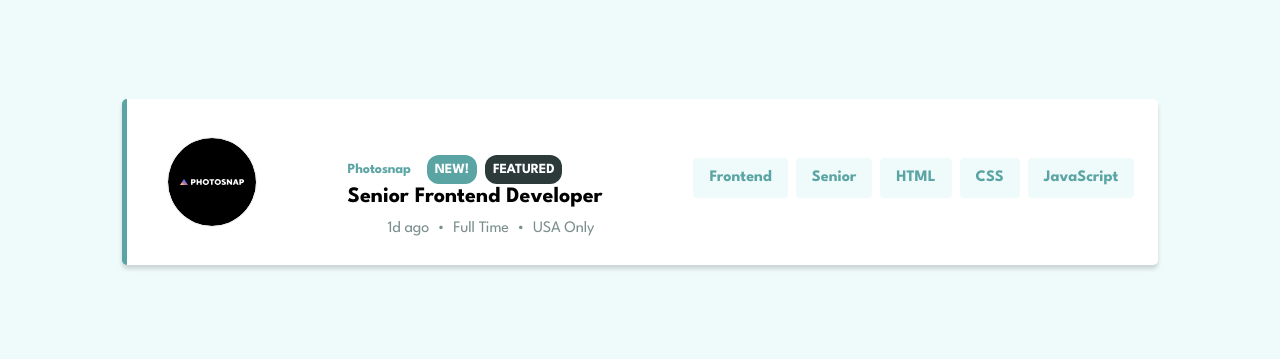
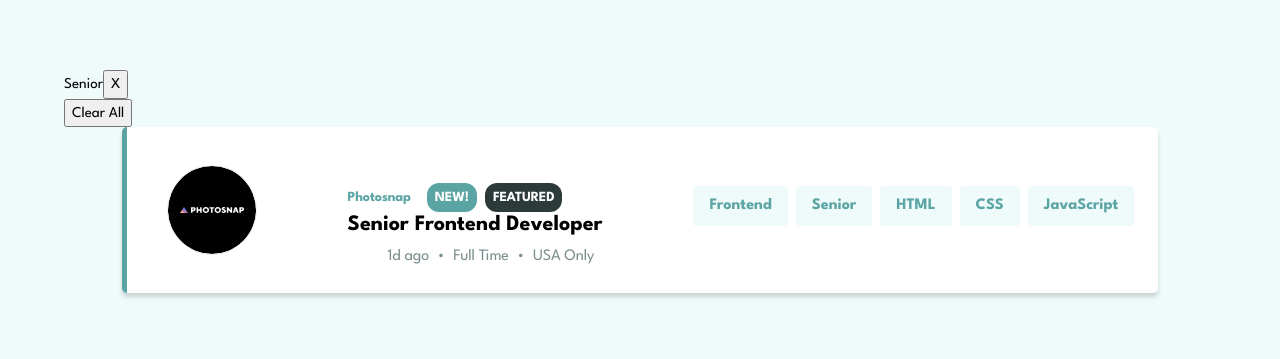
Before and after one commit to furkanssarri/job-listings-with-filtering, a React (Vite) app: page / in a window 1280 px wide. Both pictures are taken after a click on the button "Senior". Shown: the part 296-655 px from the top of the page. Built offline with nearby package versions, Linux system fonts and the light colour scheme.

Commit message:
feat: add filter remove & clear all filters functionality

```diff
--- a/src/App.jsx
+++ b/src/App.jsx
@@ -13,6 +13,16 @@ function App() {
     }
   };
 
+  const handleRemoveFilter = (filter) => {
+    if (filter) {
+      setFilters(filters.filter((f) => f !== filter));
+    }
+  };
+
+  const handleClearAllFilters = () => {
+    setFilters([]);
+  };
+
   useEffect(() => {
     console.log(filters);
   }, [filters]);
@@ -20,7 +30,12 @@ function App() {
   return (
     <>
       <Header />
-      <Main filters={filters} handleAddFilter={handleAddFilter} />
+      <Main
+        filters={filters}
+        handleAddFilter={handleAddFilter}
+        onRemoveFilter={handleRemoveFilter}
+        onClearAllFilters={handleClearAllFilters}
+      />
       <Footer />
     </>
   );
--- /dev/null
+++ b/src/components/Filterbar.jsx
@@ -0,0 +1,33 @@
+const Filterbar = ({ filters, handleRemoveFilter, handleClearAllFilters }) => {
+  return (
+    <div className="filters-wrapper">
+      {filters.map((filter) => (
+        <div key={filter} className="filters">
+          <span className="filter-tag">
+            {filter}
+            <button
+              type="button"
+              className="remove-filter"
+              onClick={() => handleRemoveFilter(filter)}
+            >
+              X
+            </button>
+          </span>
+        </div>
+      ))}
+      <div className="clear-btn">
+        <span className="clear-all">
+          <button
+            type="button"
+            className="clear-filters"
+            onClick={handleClearAllFilters}
+          >
+            Clear All
+          </button>
+        </span>
+      </div>
+    </div>
+  );
+};
+
+export default Filterbar;
--- a/src/components/Main.jsx
+++ b/src/components/Main.jsx
@@ -1,6 +1,12 @@
 import data from "../data/data.json";
+import Filterbar from "./Filterbar";
 
-const Main = ({ filters, handleAddFilter }) => {
+const Main = ({
+  filters,
+  handleAddFilter,
+  onRemoveFilter,
+  onClearAllFilters,
+}) => {
   const matchesFilters = (item) => {
     const allTags = [
       item.role,
@@ -16,6 +22,14 @@ const Main = ({ filters, handleAddFilter }) => {
 
   return (
     <main>
+      {Array.isArray(filters) && filters.length > 0 && (
+        <Filterbar
+          filters={filters}
+          handleRemoveFilter={onRemoveFilter}
+          handleClearAllFilters={onClearAllFilters}
+        />
+      )}
+
       {filteredData.map((item) => (
         <article
           key={item.id}
```
